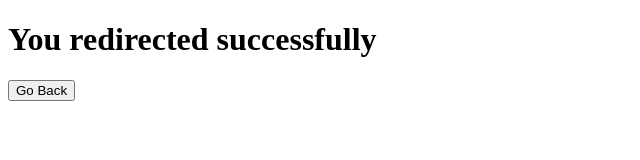
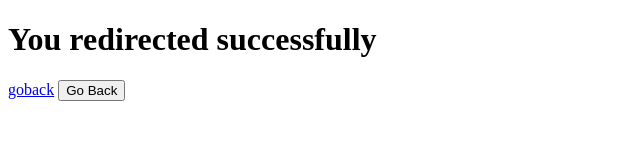
Before and after one commit to DishanyaaShriiKM7/SeceGitrepoCys, a plain HTML site: page redirection.html in a window 1280 px wide. Shown: the whole page, without its empty margins (0-640 px from the left). Drawn offline with Linux system fonts and the light colour scheme.

Commit message:
redirection and form updation

```diff
--- a/redirection.html
+++ b/redirection.html
@@ -8,6 +8,7 @@
 <body>
     <h1>You redirected successfully</h1>
     <form action="index.html">
+        <a href="index.html" target="_blank">goback</a>
         <button type="submit" >Go Back</button>
     </form>
 
```
